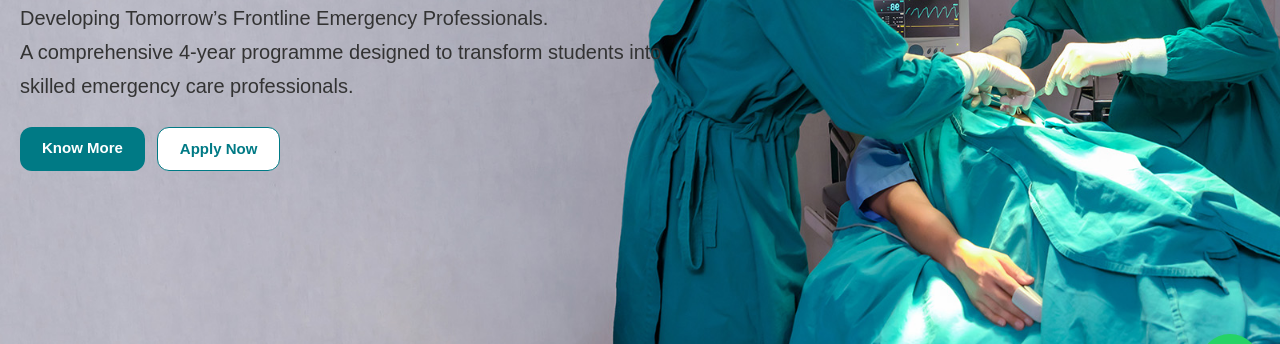
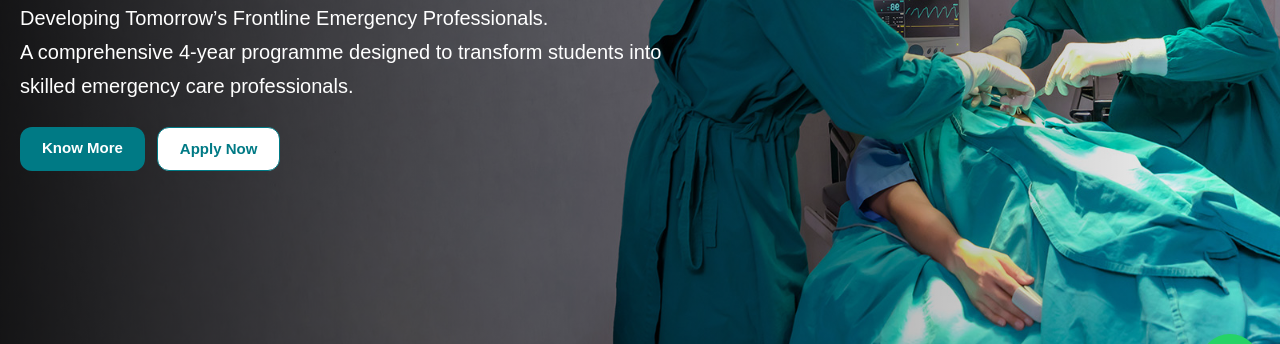
Before and after one commit to sanjay-rathor/aaha1, a website: page programs/emergency-medical-technology/index.html in a window 1280 px wide. Shown: the part 376-720 px from the top of the page. Drawn offline with Linux system fonts and the light colour scheme; grey boxes are pictures that could not be loaded.

Commit message:
banner shades done

```diff
--- a/programs/emergency-medical-technology/index.html
+++ b/programs/emergency-medical-technology/index.html
@@ -91,10 +91,14 @@ height="0" width="0" style="display:none;visibility:hidden"></iframe></noscript>
         </div>
     </header>
     <main>
-        <section class="hero" id="about" style="background-image: url('/programs/assets/emergency1.jpg'); background-size: cover; background-position: center;">
+        <section class="hero" id="about" style="background-image:linear-gradient(
+            to right,
+            rgb(0 0 0 / 89%),
+            rgb(0 0 0 / 0%)
+          ), url('/programs/assets/emergency1.jpg'); background-size: cover; background-position: center;">
             <div class="hero-text">
                 <h1>B.Sc Emergency Medical Technology</h1>
-                <p>Developing Tomorrow’s Frontline Emergency Professionals.<br> A comprehensive 4-year programme designed to transform students into <br> skilled emergency care professionals.</p>
+                <p style="color: #fff;">Developing Tomorrow’s Frontline Emergency Professionals.<br> A comprehensive 4-year programme designed to transform students into <br> skilled emergency care professionals.</p>
                 <div class="hero-actions" role="group" aria-label="Hero Call to Actions">
                     <a href="#structure" class="button">Know More</a>
                     <a href="https://admissions.apollouniversity.edu.in/apollo-allied-health-academy" target="_blank" class="button outline">Apply Now</a>
```
Also changed, not shown: programs/critical-care-technology/index.html (+6 -2 lines), programs/dialysis-technology/index.html (+1 -1 lines), programs/medical-laboratory-technology/index.html (+5 -1 lines), programs/operation-theatre-technology/index.html (+5 -1 lines).
